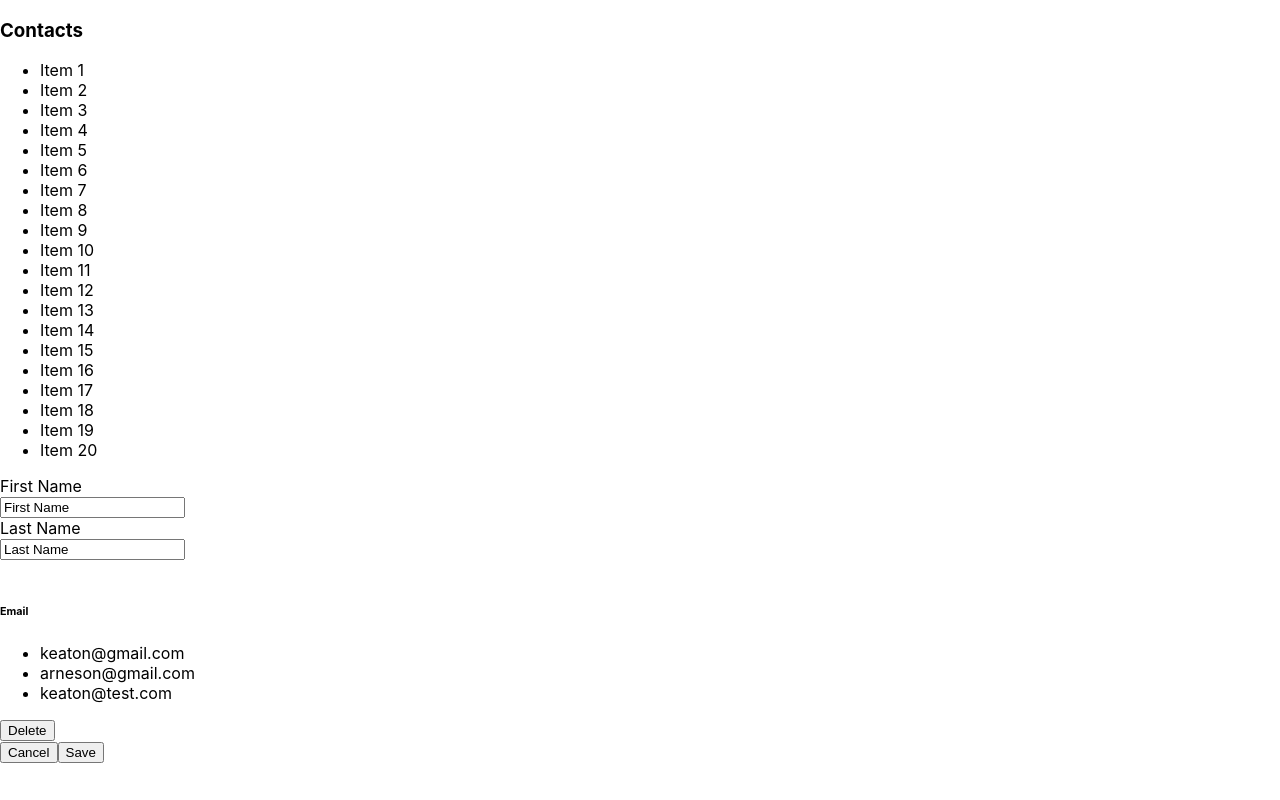
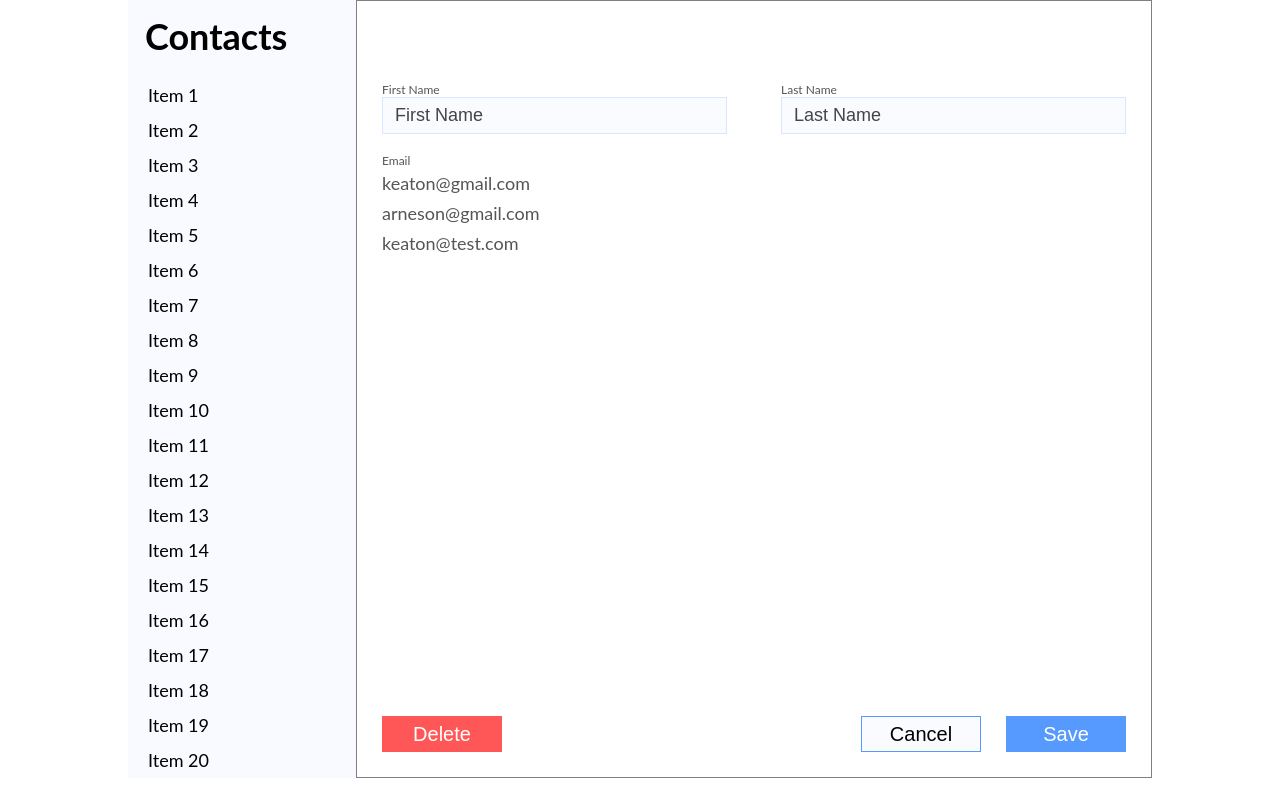
Before and after one commit to keatonarneson/contacts-app, a React (Create React App) app: page / in a window 1280 px wide. Built offline with nearby package versions, Linux system fonts and the light colour scheme.

Commit message:
Added preliminary CSS to whole app

```diff
--- a/src/App.css
+++ b/src/App.css
@@ -1,38 +1,126 @@
-.App {
-  text-align: center;
+* {
+  margin: 0;
+  padding: 0;
 }
 
-.App-logo {
-  height: 40vmin;
-  pointer-events: none;
+body {
+  font-family: Lato;
 }
 
-@media (prefers-reduced-motion: no-preference) {
-  .App-logo {
-    animation: App-logo-spin infinite 20s linear;
-  }
+.app {
+  display: flex;
+  justify-content: center;
 }
 
-.App-header {
-  background-color: #282c34;
-  min-height: 100vh;
-  display: flex;
-  flex-direction: column;
-  align-items: center;
-  justify-content: center;
-  font-size: calc(10px + 2vmin);
+.sidebar-container {
+  background-color: #f8faff;
+  width: 228px;
+}
+
+.sidebar-container h3 {
+  font-size: 36px;
+  padding-left: 17px;
+  padding-top: 14px;
+  margin-bottom: 20px;
+}
+
+.sidebar-container ul {
+  list-style-type: none;
+}
+
+.sidebar-container li {
+  font-size: 18px;
+  height: 35px;
+  line-height: 35px;
+  padding-left: 20px;
+}
+
+.sidebar-container li:hover {
+  background-color: #579aff;
   color: white;
 }
 
-.App-link {
-  color: #61dafb;
+.main-container {
+  display: flex;
+  flex-direction: column;
+  box-sizing: border-box;
+  width: 796px;
+  padding: 25px;
+  border: 1px solid grey;
 }
 
-@keyframes App-logo-spin {
-  from {
-    transform: rotate(0deg);
-  }
-  to {
-    transform: rotate(360deg);
-  }
+.alert-container {
+  height: 52px;
 }
+
+.form-container {
+  display: flex;
+  justify-content: space-between;
+}
+
+input[type='text'] {
+  box-sizing: border-box;
+  width: 345px;
+  border: 1px solid #d7e7ff;
+  font-size: 18px;
+  color: #444444;
+  background-color: #f9fbff;
+  padding: 7px 12px;
+}
+
+label {
+  color: #555555;
+  font-size: 12px;
+}
+
+.email-container {
+  flex-grow: 1;
+}
+
+.email-container h6 {
+  color: #555555;
+  font-size: 12px;
+  font-weight: 400;
+}
+
+.email-container ul {
+  list-style-type: none;
+}
+
+.email-container li {
+  color: #555555;
+  font-size: 18px;
+  height: 30px;
+  line-height: 30px;
+}
+
+.button-container {
+  display: flex;
+}
+
+button {
+  width: 120px;
+  height: 36px;
+  border: none;
+  font-size: 20px;
+}
+
+.button-group {
+  margin-left: auto;
+}
+
+#delete-btn {
+  background-color: #ff5757;
+  color: white;
+}
+
+#cancel-btn {
+  background-color: #f9fbff;
+  border: 1px solid #579aff;
+  margin-right: 25px;
+}
+
+#save-btn {
+  background-color: #579aff;
+  color: white;
+}
```
